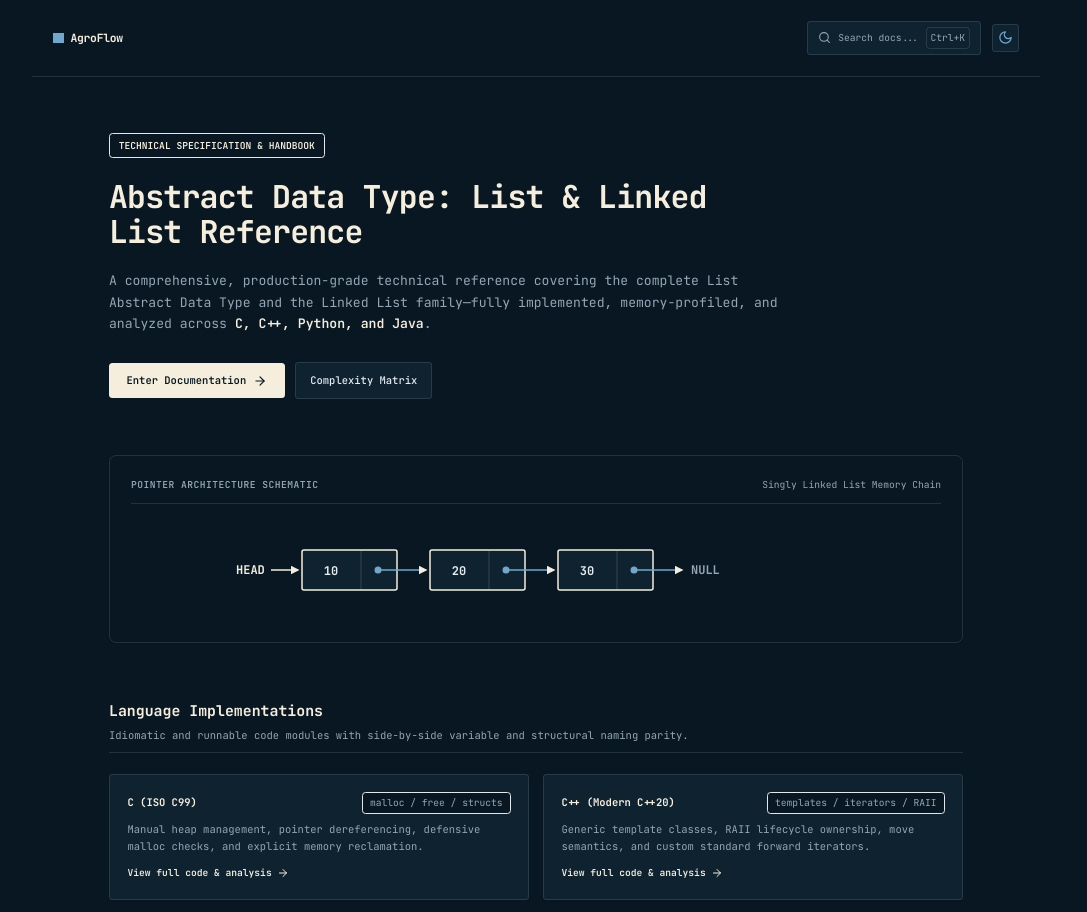
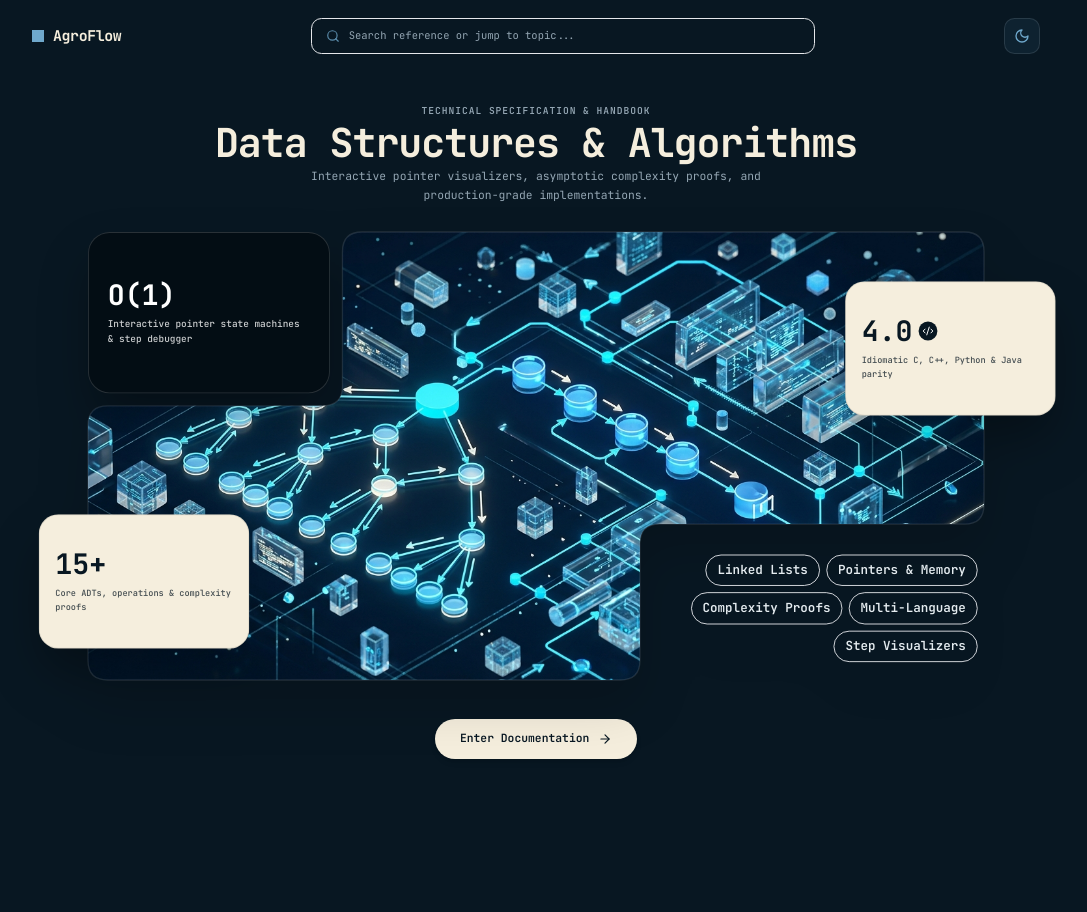
Before and after one commit to 0monish0/AlgoFLOW, a React (Vite) app: page / in a window 1280 px wide. Shown: the top 912 px of the page, without its empty margins (104-1191 px from the left). After the commit the page ends 800 px from the top, so only its background shows below. Built offline with nearby package versions, Linux system fonts and the light colour scheme; the HTML template or start-up script is replaced by a standard one.

Commit message:
Hero page modification

```diff
--- a/index.html
+++ b/index.html
@@ -7,7 +7,7 @@
     <meta name="description" content="Technical reference for ADT List and Linked Lists across C, C++, Python, and Java. Accurate implementations, interactive visual pointer animations, and complexity analysis." />
     <title>AgroFlow — DSA Reference</title>
   </head>
-  <body class="bg-base text-text font-mono antialiased selection:bg-accent/30 selection:text-primary">
+  <body class="bg-base text-text font-mono antialiased">
     <div id="root"></div>
     <script type="module" src="/src/main.jsx"></script>
   </body>
--- a/src/App.jsx
+++ b/src/App.jsx
@@ -4,6 +4,7 @@ import { Home } from './pages/Home';
 import { DocsShell } from './components/layout/DocsShell';
 import { DocsPage } from './pages/DocsPage';
 import { NotFound } from './pages/NotFound';
+import { SearchPalette } from './components/search/SearchPalette';
 import { useThemeStore } from './store/themeStore';
 
 export const App = () => {
@@ -19,6 +20,7 @@ export const App = () => {
   }, [theme]);
 
   return (
+    <>
       <Routes>
         <Route path="/" element={<Home />} />
         <Route path="/docs" element={<DocsShell />}>
@@ -28,6 +30,8 @@ export const App = () => {
         <Route path="/404" element={<NotFound />} />
         <Route path="*" element={<NotFound />} />
       </Routes>
+      <SearchPalette />
+    </>
   );
 };
 
--- a/src/components/layout/DocsShell.jsx
+++ b/src/components/layout/DocsShell.jsx
@@ -42,9 +42,6 @@ export const DocsShell = () => {
           </div>
         </main>
       </div>
-
-      {/* Global Command Search Palette */}
-      <SearchPalette />
     </div>
   );
 };
--- a/src/index.css
+++ b/src/index.css
@@ -144,3 +144,18 @@ pre[class*="language-"] {
   outline: 2px solid var(--color-accent);
   outline-offset: 2px;
 }
+
+/* Global Selection styling */
+::selection {
+  background-color: rgba(56, 112, 147, 0.35);
+}
+
+/* Code Block Selection styling - guaranteed high visibility */
+pre ::selection,
+code ::selection,
+pre[class*="language-"] ::selection,
+code[class*="language-"] ::selection,
+.token::selection {
+  background-color: #266B94 !important;
+  color: #FFFFFF !important;
+}
--- a/src/pages/Home.jsx
+++ b/src/pages/Home.jsx
@@ -1,7 +1,7 @@
 import React from 'react';
 import { Link } from 'react-router-dom';
 import { useThemeStore } from '../store/themeStore';
-import { ArrowRight, BookOpen, Layers, Terminal, Sun, Moon, Search } from 'lucide-react';
+import { ArrowRight, Sun, Moon, Search, Code2 } from 'lucide-react';
 import { useSearchStore } from '../store/searchStore';
 
 export const Home = () => {
@@ -10,232 +10,225 @@ export const Home = () => {
 
   const isMac = typeof navigator !== 'undefined' && /Mac|iPod|iPhone|iPad/.test(navigator.platform);
 
-  const languages = [
-    {
-      name: 'C (ISO C99)',
-      slug: 'linked-list-c',
-      desc: 'Manual heap management, pointer dereferencing, defensive malloc checks, and explicit memory reclamation.',
-      meta: 'malloc / free / structs',
-    },
-    {
-      name: 'C++ (Modern C++20)',
-      slug: 'linked-list-cpp',
-      desc: 'Generic template classes, RAII lifecycle ownership, move semantics, and custom standard forward iterators.',
-      meta: 'templates / iterators / RAII',
-    },
-    {
-      name: 'Python (Pythonic OOP)',
-      slug: 'linked-list-python',
-      desc: 'Clean dunder protocols (__len__, __iter__, __getitem__), generator traversal, and memory safety.',
-      meta: 'protocols / slots / typing',
-    },
-    {
-      name: 'Java (Generics & Iterables)',
-      slug: 'linked-list-java',
-      desc: 'Generic type parameters, static inner node encapsulation, fail-fast iterator concurrency checks, and GC integration.',
-      meta: 'generics / Iterable<E>',
-    },
+  const topics = [
+    { name: 'Linked Lists', path: '/docs/singly-linked-list-structure' },
+    { name: 'Pointers & Memory', path: '/docs/linked-list-c' },
+    { name: 'Complexity Proofs', path: '/docs/complexity-cheat-sheet' },
+    { name: 'Multi-Language', path: '/docs/linked-list-cpp' },
+    { name: 'Step Visualizers', path: '/docs/singly-linked-list-operations' },
   ];
 
   return (
-    <div className="min-h-screen bg-base text-text font-mono flex flex-col selection:bg-accent/30 selection:text-primary">
-      {/* Top Header */}
-      <header className="w-full max-w-6xl mx-auto px-6 py-6 flex items-center justify-between border-b border-border">
-        <div className="flex items-center gap-2 text-sm font-bold tracking-tight text-primary">
-          <span className="w-3 h-3 rounded-xs bg-accent inline-block" />
+    <div className="h-screen max-h-screen bg-base text-text font-mono flex flex-col justify-between overflow-hidden selection:bg-accent/30 selection:text-primary transition-colors px-4 sm:px-8">
+      {/* Top Header - Expanded with stretched searchbar */}
+      <header className="w-full max-w-6xl mx-auto pt-4 sm:pt-5 pb-2 flex items-center justify-between gap-4 sm:gap-8 shrink-0">
+        <Link to="/" className="flex items-center gap-2.5 text-base sm:text-lg font-bold tracking-tight text-primary shrink-0">
+          <span className="w-3.5 h-3.5 rounded-xs bg-accent inline-block" />
           <span>AgroFlow</span>
+        </Link>
+
+        {/* Stretched Hero Search Bar */}
+        <div className="flex-1 max-w-xl mx-2 sm:mx-6">
+          <button
+            onClick={openSearch}
+            className="w-full flex items-center gap-2.5 px-4 py-2.5 rounded-xl border border-border/80 bg-base/35 hover:bg-base/60 hover:border-accent/50 text-text-muted text-xs transition-all shadow-2xs group"
+          >
+            <Search size={14} className="text-accent group-hover:text-primary transition-colors shrink-0 opacity-80 group-hover:opacity-100" />
+            <span className="truncate">Search reference or jump to topic...</span>
+          </button>
         </div>
 
-        <div className="flex items-center gap-3">
-          <button
-            onClick={openSearch}
-            className="flex items-center gap-2 px-3 py-1.5 rounded border border-border bg-surface text-2xs text-text-muted hover:text-text hover:border-accent/40 transition-all"
-          >
-            <Search size={13} />
-            <span className="hidden sm:inline">Search docs...</span>
-            <kbd className="text-3xs px-1 py-0.5 rounded border border-border bg-base/50">
-              {isMac ? '⌘K' : 'Ctrl+K'}
-            </kbd>
-          </button>
-
+        {/* Theme Toggle */}
         <button
           onClick={toggleTheme}
-            className="p-1.5 rounded border border-border bg-surface hover:bg-accent/15 text-text transition-colors flex items-center justify-center"
+          className="p-2.5 rounded-xl border border-border bg-surface hover:bg-accent/15 text-text transition-colors flex items-center justify-center shadow-2xs shrink-0"
           title={`Current theme: ${theme === 'dark' ? 'Dark' : 'Light'} mode`}
+          aria-label="Toggle theme"
         >
-            {theme === 'dark' ? <Moon size={15} className="text-accent" /> : <Sun size={15} className="text-amber-700 dark:text-amber-500" />}
+          {theme === 'dark' ? <Moon size={16} className="text-accent" /> : <Sun size={16} className="text-amber-700 dark:text-amber-500" />}
         </button>
-        </div>
       </header>
 
-      {/* Main Content */}
-      <main className="flex-1 w-full max-w-5xl mx-auto px-6 py-16 space-y-16">
-        {/* Hero Section */}
-        <section className="space-y-6 max-w-3xl">
-          <div className="inline-flex items-center gap-2 px-2.5 py-1 rounded bg-accent/15 border border-accent/30 text-2xs font-semibold text-primary">
-            <span>TECHNICAL SPECIFICATION & HANDBOOK</span>
+      {/* Hero Section Container */}
+      <main className="flex-1 w-full max-w-6xl mx-auto flex flex-col items-center justify-center py-2 sm:py-4">
+        {/* Centered Header Stack */}
+        <div className="text-center mb-5 sm:mb-6 max-w-3xl">
+          <div className="text-3xs sm:text-2xs text-text-muted font-semibold uppercase tracking-widest mb-2">
+            Technical Specification &amp; Handbook
           </div>
-
-          <h1 className="text-3xl sm:text-4xl font-bold tracking-tight text-primary leading-tight">
-            Abstract Data Type: List & Linked List Reference
+          <h1 className="text-2xl sm:text-3xl md:text-4xl lg:text-[2.85rem] font-extrabold tracking-tight text-primary leading-tight mb-2">
+            Data Structures &amp; Algorithms
           </h1>
-
-          <p className="text-base text-text-muted leading-relaxed">
-            A comprehensive, production-grade technical reference covering the complete List Abstract Data Type
-            and the Linked List family—fully implemented, memory-profiled, and analyzed across{' '}
-            <strong className="text-primary font-semibold">C, C++, Python, and Java</strong>.
-          </p>
-
-          <div className="pt-2 flex flex-wrap items-center gap-3">
-            <Link
-              to="/docs/intro-to-adts"
-              className="inline-flex items-center gap-2 px-5 py-2.5 rounded bg-primary text-base font-semibold hover:opacity-95 transition-opacity shadow-subtle text-xs"
-            >
-              <span>Enter Documentation</span>
-              <ArrowRight size={14} />
-            </Link>
-
-            <Link
-              to="/docs/complexity-cheat-sheet"
-              className="inline-flex items-center gap-2 px-4 py-2.5 rounded border border-border bg-surface hover:bg-accent/10 transition-colors text-xs font-medium text-text"
-            >
-              <span>Complexity Matrix</span>
-            </Link>
-          </div>
-        </section>
-
-        {/* Schematic Architectural SVG Diagram */}
-        <section className="border border-border rounded-lg bg-surface/60 p-6 shadow-subtle">
-          <div className="flex items-center justify-between border-b border-border pb-3 mb-4">
-            <span className="text-2xs font-semibold uppercase tracking-wider text-text-muted">
-              Pointer Architecture Schematic
-            </span>
-            <span className="text-2xs font-mono text-text-muted">Singly Linked List Memory Chain</span>
-          </div>
-
-          <div className="flex items-center justify-center py-4 overflow-x-auto">
-            <svg className="w-full max-w-[620px] h-[75px]" viewBox="0 0 620 75" fill="none" xmlns="http://www.w3.org/2000/svg">
-              <text x="10" y="42" fill="var(--color-primary)" fontSize="12" fontFamily="JetBrains Mono" fontWeight="bold">HEAD</text>
-              <path d="M45 38H72" stroke="var(--color-primary)" strokeWidth="1.5" markerEnd="url(#arrow-home)" />
-
-              {/* Node 1 */}
-              <rect x="76" y="18" width="95" height="40" rx="2" stroke="var(--color-primary)" strokeWidth="1.5" fill="var(--color-bg-surface)" />
-              <line x1="135" y1="18" x2="135" y2="58" stroke="var(--color-border)" strokeWidth="1.5" />
-              <text x="105" y="43" fill="var(--color-text)" fontSize="12" fontFamily="JetBrains Mono" textAnchor="middle" fontWeight="bold">10</text>
-              <circle cx="152" cy="38" r="3.5" fill="var(--color-accent)" />
-              <path d="M152 38H200" stroke="var(--color-accent)" strokeWidth="1.5" markerEnd="url(#arrow-home)" />
-
-              {/* Node 2 */}
-              <rect x="204" y="18" width="95" height="40" rx="2" stroke="var(--color-primary)" strokeWidth="1.5" fill="var(--color-bg-surface)" />
-              <line x1="263" y1="18" x2="263" y2="58" stroke="var(--color-border)" strokeWidth="1.5" />
-              <text x="233" y="43" fill="var(--color-text)" fontSize="12" fontFamily="JetBrains Mono" textAnchor="middle" fontWeight="bold">20</text>
-              <circle cx="280" cy="38" r="3.5" fill="var(--color-accent)" />
-              <path d="M280 38H328" stroke="var(--color-accent)" strokeWidth="1.5" markerEnd="url(#arrow-home)" />
-
-              {/* Node 3 */}
-              <rect x="332" y="18" width="95" height="40" rx="2" stroke="var(--color-primary)" strokeWidth="1.5" fill="var(--color-bg-surface)" />
-              <line x1="391" y1="18" x2="391" y2="58" stroke="var(--color-border)" strokeWidth="1.5" />
-              <text x="361" y="43" fill="var(--color-text)" fontSize="12" fontFamily="JetBrains Mono" textAnchor="middle" fontWeight="bold">30</text>
-              <circle cx="408" cy="38" r="3.5" fill="var(--color-accent)" />
-              <path d="M408 38H456" stroke="var(--color-accent)" strokeWidth="1.5" markerEnd="url(#arrow-home)" />
-
-              {/* Terminal NULL */}
-              <text x="465" y="42" fill="var(--color-text-muted)" fontSize="12" fontFamily="JetBrains Mono" fontWeight="bold">NULL</text>
-
-              <defs>
-                <marker id="arrow-home" viewBox="0 0 6 6" refX="5" refY="3" markerWidth="6" markerHeight="6" orient="auto-start-reverse">
-                  <path d="M 0 0 L 6 3 L 0 6 z" fill="var(--color-primary)" />
-                </marker>
-              </defs>
-            </svg>
-          </div>
-        </section>
-
-        {/* 2x2 Language Implementations Grid */}
-        <section className="space-y-4">
-          <div className="border-b border-border pb-2">
-            <h2 className="text-lg font-bold text-primary">Language Implementations</h2>
-            <p className="text-xs text-text-muted mt-1">
-              Idiomatic and runnable code modules with side-by-side variable and structural naming parity.
+          <p className="text-text-muted text-xs sm:text-sm max-w-xl mx-auto leading-relaxed">
+            Interactive pointer visualizers, asymptotic complexity proofs, and production-grade implementations.
           </p>
         </div>
 
-          <div className="grid grid-cols-1 md:grid-cols-2 gap-4 pt-2">
-            {languages.map((lang) => (
+        {/* 40% Larger Hero Visual Container with Carved-out Notches & Exact 14px Gap Channels */}
+        <div className="relative w-full max-w-5xl my-2">
+          {/* Main Visual SVG Frame */}
+          <div className="w-full relative">
+            <svg
+              viewBox="0 0 1000 500"
+              className="w-full h-auto block drop-shadow-2xl overflow-visible"
+              xmlns="http://www.w3.org/2000/svg"
+            >
+              <defs>
+                <clipPath id="hero-carved-shape">
+                  <path
+                    d="M 306,0
+                       L 978,0
+                       Q 1000,0 1000,22
+                       L 1000,304
+                       Q 1000,326 978,326
+                       L 638,326
+                       Q 616,326 616,348
+                       L 616,478
+                       Q 616,500 594,500
+                       L 22,500
+                       Q 0,500 0,478
+                       L 0,216
+                       Q 0,194 22,194
+                       L 262,194
+                       Q 284,194 284,172
+                       L 284,22
+                       Q 284,0 306,0
+                       Z"
+                  />
+                </clipPath>
+              </defs>
+
+              {/* Clipped Hero Image */}
+              <image
+                href="/dsa-hero.jpg"
+                x="0"
+                y="0"
+                width="1000"
+                height="500"
+                preserveAspectRatio="xMidYMid slice"
+                clipPath="url(#hero-carved-shape)"
+              />
+
+              {/* Exact Carved Silhouette Outer Stroke */}
+              <path
+                d="M 306,0
+                   L 978,0
+                   Q 1000,0 1000,22
+                   L 1000,304
+                   Q 1000,326 978,326
+                   L 638,326
+                   Q 616,326 616,348
+                   L 616,478
+                   Q 616,500 594,500
+                   L 22,500
+                   Q 0,500 0,478
+                   L 0,216
+                   Q 0,194 22,194
+                   L 262,194
+                   Q 284,194 284,172
+                   L 284,22
+                   Q 284,0 306,0
+                   Z"
+                fill="none"
+                stroke="var(--color-border)"
+                strokeWidth="1.5"
+              />
+
+              {/* Top-Left Dark Solid Card (Aligned to top and side with exact 14px gap channel to cutout) */}
+              <foreignObject x="0" y="0" width="270" height="180" className="overflow-visible">
+                <div className="w-full h-full p-5 sm:p-6 rounded-br-[24px] rounded-tr-[24px] rounded-bl-[24px] rounded-tl-[24px] bg-[#0B253A] dark:bg-[#030D14] text-white border border-white/15 shadow-2xl flex flex-col justify-center box-border">
+                  <div className="text-3xl sm:text-4xl font-extrabold text-white font-mono leading-none">
+                    O(1)
+                  </div>
+                  <p className="text-xs text-white/80 mt-2 leading-relaxed font-medium">
+                    Interactive pointer state machines &amp; step debugger
+                  </p>
+                </div>
+              </foreignObject>
+
+              {/* Top-Right Floating Card (Moved further right and slightly downward) */}
+              <foreignObject x="845" y="55" width="235" height="150" className="overflow-visible">
+                <div className="w-full h-full p-4 sm:p-5 rounded-[22px] bg-[#FDFCF7] dark:bg-[#F5EEDD] text-[#081722] border border-black/10 shadow-2xl shadow-black/25 flex flex-col justify-center box-border">
+                  <div className="flex items-center gap-2 text-2xl sm:text-3xl md:text-4xl font-extrabold text-[#081722] font-mono leading-none">
+                    <span>4.0</span>
+                    <div className="w-6 h-6 rounded-full bg-[#081722] text-white flex items-center justify-center shrink-0">
+                      <Code2 size={13} />
+                    </div>
+                  </div>
+                  <p className="text-3xs sm:text-2xs text-[#081722]/75 mt-1.5 sm:mt-2 leading-relaxed font-medium">
+                    Idiomatic C, C++, Python &amp; Java parity
+                  </p>
+                </div>
+              </foreignObject>
+
+              {/* Bottom-Left Floating Card (Shifted outward and floating over the main box) */}
+              <foreignObject x="-55" y="315" width="235" height="150" className="overflow-visible">
+                <div className="w-full h-full p-4 sm:p-5 rounded-[22px] bg-[#FDFCF7] dark:bg-[#F5EEDD] text-[#081722] border border-black/10 shadow-2xl shadow-black/25 flex flex-col justify-center box-border">
+                  <div className="text-2xl sm:text-3xl md:text-4xl font-extrabold text-[#081722] font-mono leading-none">
+                    15+
+                  </div>
+                  <p className="text-3xs sm:text-2xs text-[#081722]/75 mt-1.5 sm:mt-2 leading-relaxed font-medium">
+                    Core ADTs, operations &amp; complexity proofs
+                  </p>
+                </div>
+              </foreignObject>
+
+              {/* Bottom-Right Topic Pills Container (Structured 3-row layout seated 100% inside cutout) */}
+              <foreignObject x="630" y="340" width="370" height="160" className="overflow-visible">
+                <div className="w-full h-full p-2 flex flex-col justify-center items-end gap-2 box-border">
+                  <div className="flex items-center justify-end gap-2">
                     <Link
-                key={lang.slug}
-                to={`/docs/${lang.slug}`}
-                className="group block p-5 rounded border border-border bg-surface hover:border-accent hover:bg-accent/5 transition-all shadow-subtle"
+                      to="/docs/singly-linked-list-structure"
+                      className="px-3.5 py-1.5 rounded-full border border-border/90 hover:border-accent/80 bg-surface/75 hover:bg-surface dark:bg-surface/65 dark:hover:bg-surface text-3xs font-semibold text-text hover:text-primary transition-all duration-200 shadow-md shadow-black/5 hover:shadow-lg hover:-translate-y-0.5 whitespace-nowrap"
                     >
-                <div className="flex items-center justify-between mb-2">
-                  <span className="text-xs font-bold text-primary group-hover:text-accent transition-colors">
-                    {lang.name}
-                  </span>
-                  <span className="text-2xs font-mono text-text-muted bg-base px-2 py-0.5 rounded border border-border/80">
-                    {lang.meta}
-                  </span>
+                      Linked Lists
+                    </Link>
+                    <Link
+                      to="/docs/linked-list-c"
+                      className="px-3.5 py-1.5 rounded-full border border-border/90 hover:border-accent/80 bg-surface/75 hover:bg-surface dark:bg-surface/65 dark:hover:bg-surface text-3xs font-semibold text-text hover:text-primary transition-all duration-200 shadow-md shadow-black/5 hover:shadow-lg hover:-translate-y-0.5 whitespace-nowrap"
+                    >
+                      Pointers &amp; Memory
+                    </Link>
                   </div>
-                <p className="text-xs text-text-muted leading-relaxed mb-3">
-                  {lang.desc}
-                </p>
-                <div className="flex items-center gap-1.5 text-2xs font-semibold text-primary group-hover:text-accent transition-colors">
-                  <span>View full code & analysis</span>
-                  <ArrowRight size={12} className="group-hover:translate-x-1 transition-transform" />
+                  <div className="flex items-center justify-end gap-2">
+                    <Link
+                      to="/docs/complexity-cheat-sheet"
+                      className="px-3.5 py-1.5 rounded-full border border-border/90 hover:border-accent/80 bg-surface/75 hover:bg-surface dark:bg-surface/65 dark:hover:bg-surface text-3xs font-semibold text-text hover:text-primary transition-all duration-200 shadow-md shadow-black/5 hover:shadow-lg hover:-translate-y-0.5 whitespace-nowrap"
+                    >
+                      Complexity Proofs
+                    </Link>
+                    <Link
+                      to="/docs/linked-list-cpp"
+                      className="px-3.5 py-1.5 rounded-full border border-border/90 hover:border-accent/80 bg-surface/75 hover:bg-surface dark:bg-surface/65 dark:hover:bg-surface text-3xs font-semibold text-text hover:text-primary transition-all duration-200 shadow-md shadow-black/5 hover:shadow-lg hover:-translate-y-0.5 whitespace-nowrap"
+                    >
+                      Multi-Language
+                    </Link>
                   </div>
-              </Link>
-            ))}
-          </div>
-        </section>
-
-        {/* Core Subject Modules Preview */}
-        <section className="grid grid-cols-1 md:grid-cols-2 gap-6 pt-4">
-          <div className="p-6 rounded border border-border bg-surface/50 space-y-3">
-            <div className="flex items-center gap-2 text-xs font-bold text-primary">
-              <Layers size={16} className="text-accent" />
-              <span>Abstract Data Type: List</span>
-            </div>
-            <p className="text-xs text-text-muted leading-relaxed">
-              Mathematical specification, positional semantics, contiguous dynamic array implementation,
-              geometric resizing mechanics, and cache locality profiling.
-            </p>
-            <div className="pt-2">
+                  <div className="flex items-center justify-end gap-2">
                     <Link
-                to="/docs/adt-list-contract"
-                className="text-2xs font-semibold text-primary hover:text-accent inline-flex items-center gap-1"
+                      to="/docs/singly-linked-list-operations"
+                      className="px-3.5 py-1.5 rounded-full border border-border/90 hover:border-accent/80 bg-surface/75 hover:bg-surface dark:bg-surface/65 dark:hover:bg-surface text-3xs font-semibold text-text hover:text-primary transition-all duration-200 shadow-md shadow-black/5 hover:shadow-lg hover:-translate-y-0.5 whitespace-nowrap"
                     >
-                <span>Read ADT List Contract</span>
-                <ArrowRight size={12} />
+                      Step Visualizers
                     </Link>
                   </div>
                 </div>
+              </foreignObject>
+            </svg>
+          </div>
+        </div>
 
-          <div className="p-6 rounded border border-border bg-surface/50 space-y-3">
-            <div className="flex items-center gap-2 text-xs font-bold text-primary">
-              <Terminal size={16} className="text-accent" />
-              <span>Linked List Family</span>
-            </div>
-            <p className="text-xs text-text-muted leading-relaxed">
-              Singly, doubly, and circular linked structures. Step-by-step interactive pointer rewiring,
-              in-place reversal algorithms, cycle detection, and LRU cache applications.
-            </p>
-            <div className="pt-2">
+        {/* Centered Primary CTA Button */}
+        <div className="mt-8 sm:mt-9 flex items-center justify-center shrink-0">
           <Link
-                to="/docs/singly-linked-list-structure"
-                className="text-2xs font-semibold text-primary hover:text-accent inline-flex items-center gap-1"
+            to="/docs/intro-to-adts"
+            className="inline-flex items-center gap-2.5 px-7 py-3 rounded-full bg-primary text-[#F5EEDD] dark:text-[#081722] font-semibold text-xs sm:text-sm hover:opacity-95 hover:scale-[1.02] active:scale-[0.98] transition-all shadow-md group"
           >
-                <span>Explore Singly Linked List</span>
-                <ArrowRight size={12} />
+            <span>Enter Documentation</span>
+            <ArrowRight size={14} className="group-hover:translate-x-0.5 transition-transform" />
           </Link>
         </div>
-          </div>
-        </section>
       </main>
-
-      {/* Plain Footer */}
-      <footer className="w-full max-w-6xl mx-auto px-6 py-8 border-t border-border mt-16 flex flex-col sm:flex-row items-center justify-between gap-4 text-2xs text-text-muted">
-        <div>AgroFlow — DSA Technical Reference</div>
-        <div>Engineered for C, C++, Python, and Java</div>
-      </footer>
     </div>
   );
 };
```
Also changed, not shown: src/components/layout/Sidebar.jsx (+5 -8 lines), src/components/layout/TopBar.jsx (+23 -26 lines), src/components/search/SearchPalette.jsx (+13 -28 lines), public/dsa-hero.jpg (added). Lines whose indentation alone changed are shown as unchanged.
